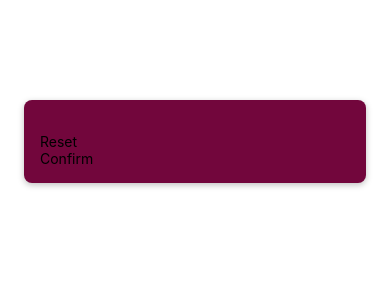
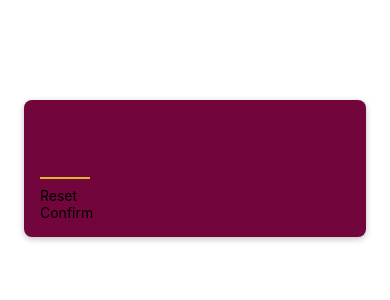
Before and after one commit to SkrChowdhury/react-native-random-number-guesser-game, a React Native app: screen / in a window 390 px wide. Shown: the top 300 px of the page. Built offline with nearby package versions, Linux system fonts and the light colour scheme.

Commit message:
text input style done

```diff
--- a/screens/StartGameScreen.js
+++ b/screens/StartGameScreen.js
@@ -5,7 +5,13 @@
 const StartGameScreen = () => {
   return (
     <View style={styles.inputContainer}>
-      <TextInput />
+      <TextInput
+        style={styles.numberInput}
+        maxLength={2}
+        keyboardType="number-pad"
+        autoCapitalize="none"
+        autoCorrect={false}
+      />
       <PrimaryButton>Reset</PrimaryButton>
       <PrimaryButton>Confirm</PrimaryButton>
     </View>
@@ -26,5 +32,16 @@
     shadowOffset: { width: 0, height: 2 },
     shadowRadius: 6,
     shadowOpacity: 0.25
+  },
+  numberInput: {
+    height: 55,
+    width: 50,
+    fontSize: 30,
+    borderBottomColor: "#ddb52f",
+    borderBottomWidth: 2,
+    color: "#ddb52f",
+    marginVertical: 8,
+    fontWeight: "bold",
+    textAlign: "center"
   }
 });
```
